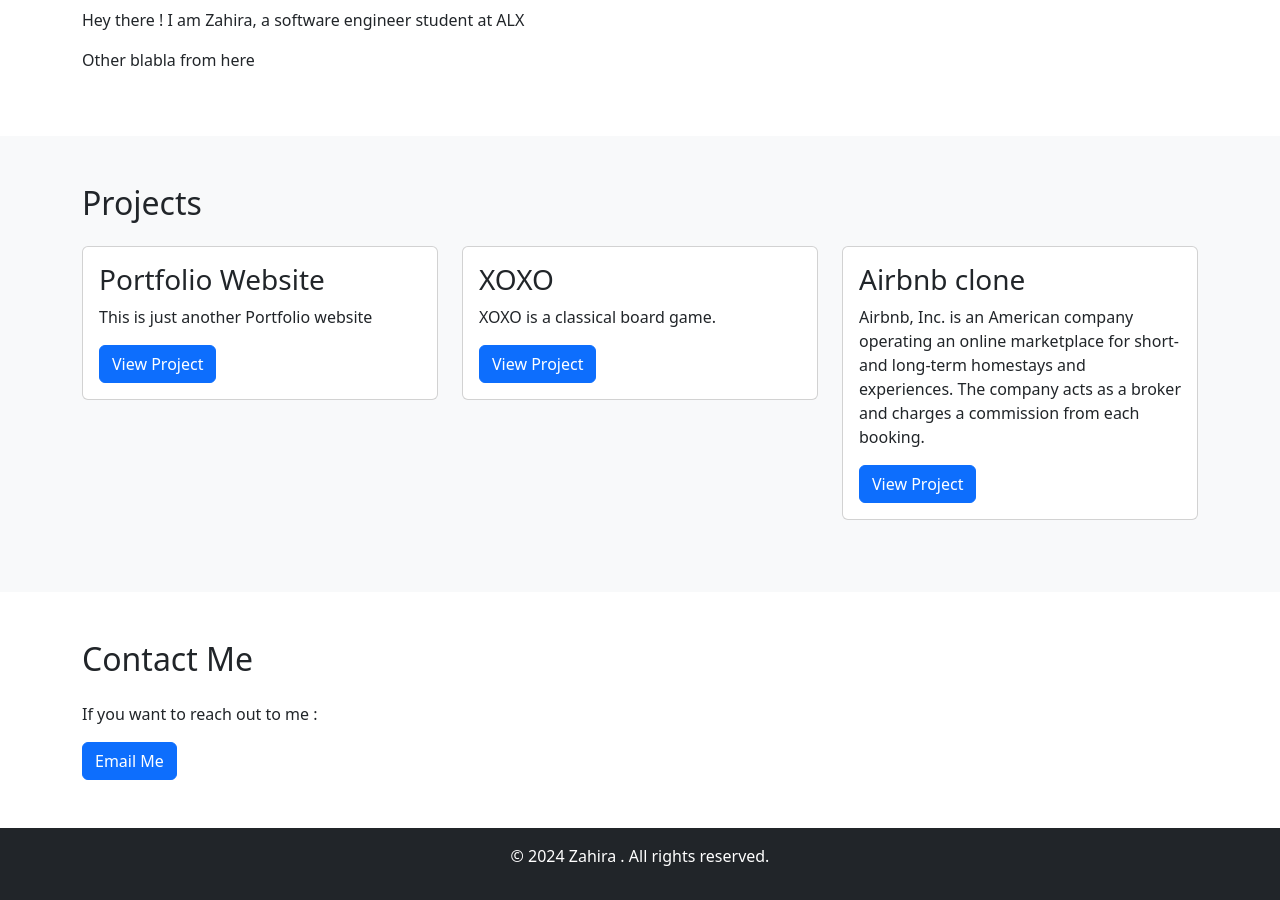
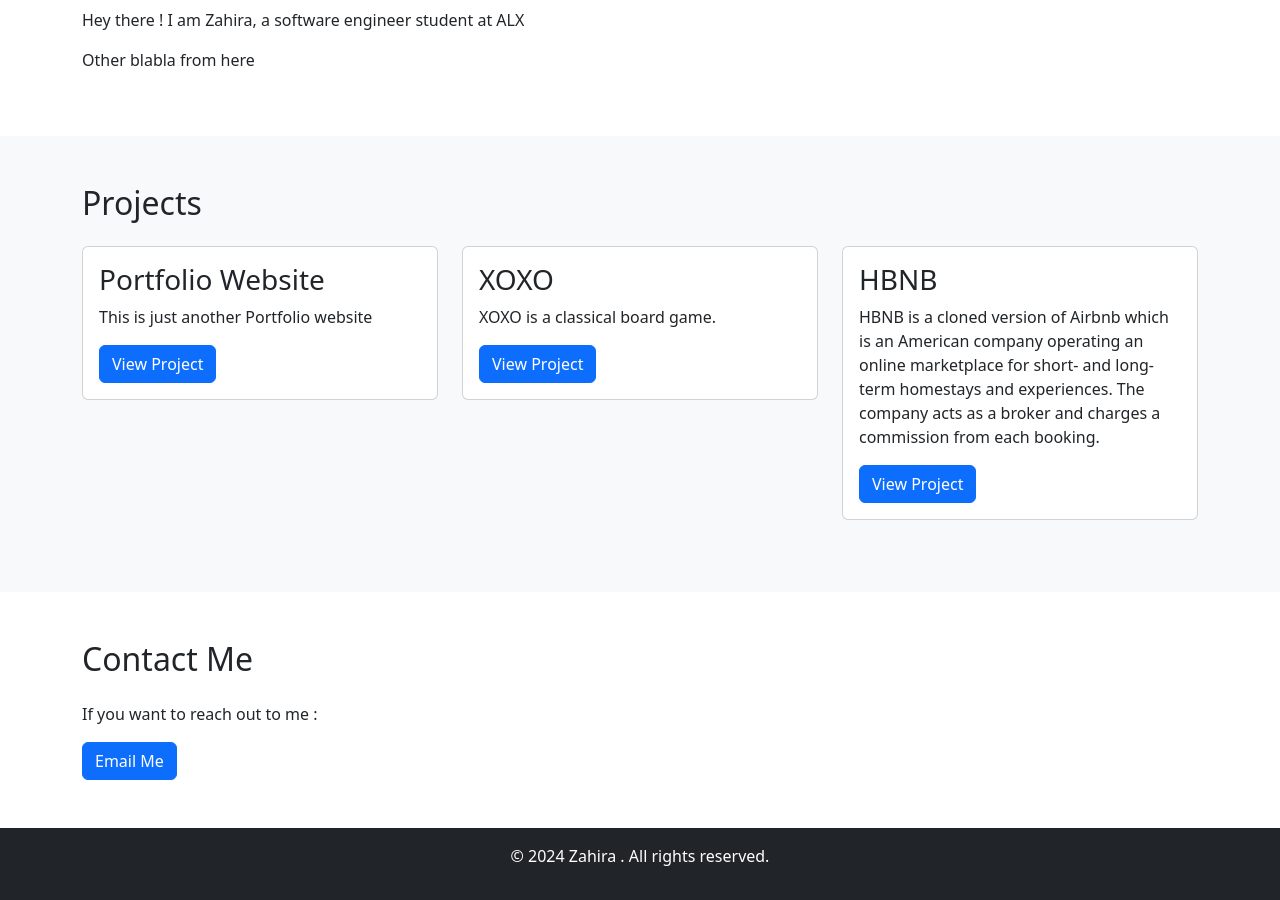
Before and after one commit to Sapphyruss/sapphyruss.github.io, a Jekyll site: the page index.html, which Jekyll copies as it is, in a window 1280 px wide and 900 px high, scrolled down 614 px. Built offline with Jekyll 4.4.1, drawn with Linux system fonts in a browser that asks for light colours.

Commit message:
Update index.html

```diff
--- a/index.html
+++ b/index.html
@@ -75,8 +75,8 @@
          <div class="col-lg-4 mb-4">
           <div class="card">
             <div class="card-body">
-              <h3 class="card-title">Airbnb clone</h3>
-              <p class="card-text">Airbnb, Inc. is an American company operating an online marketplace for short- and long-term homestays and experiences. The company acts as a broker and charges a commission from each booking.</p>
+              <h3 class="card-title">HBNB</h3>
+              <p class="card-text">HBNB is a cloned version of Airbnb which is an American company operating an online marketplace for short- and long-term homestays and experiences. The company acts as a broker and charges a commission from each booking.</p>
                <a href="#" class="btn btn-primary">View Project</a>
           </div>
         </div>
```
